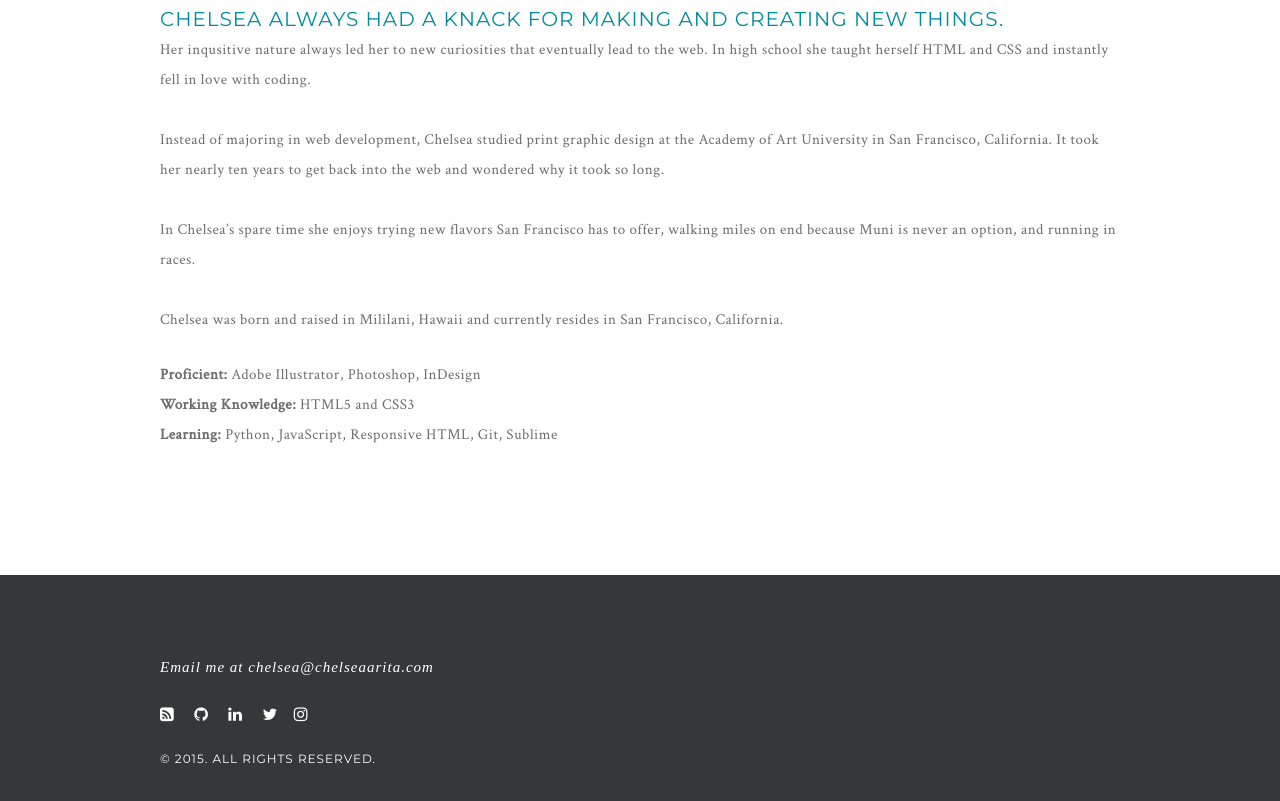
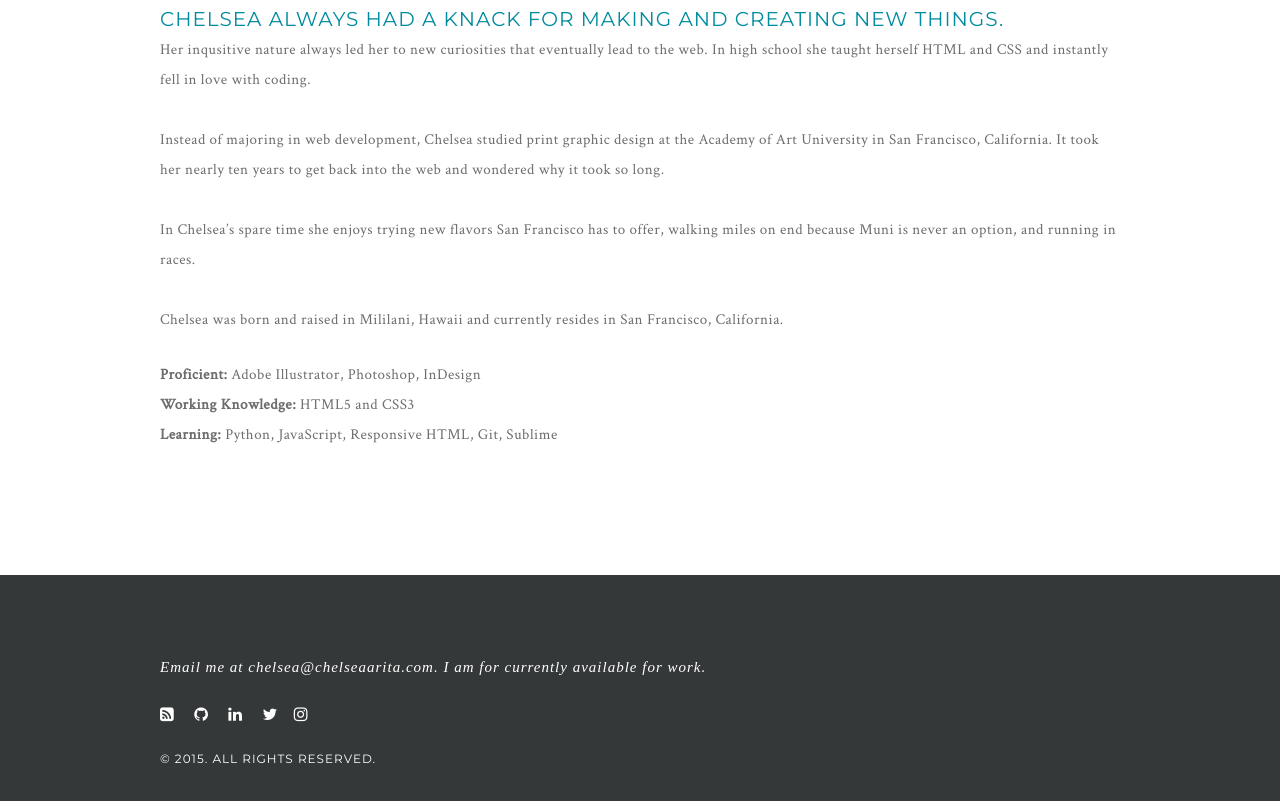
Before and after one commit to chelseaarita/Portfolio, a plain HTML site: page index.html in a window 1280 px wide. Shown: the part 1521-2322 px from the top of the page. Drawn offline with Linux system fonts and the light colour scheme; a web font is replaced by a local one.

Commit message:
minor changes

```diff
--- a/index.html
+++ b/index.html
@@ -149,7 +149,7 @@
 <div class="copyright">
 	<div class="container">
 		<div class="social">
-			<p>Email me at chelsea@chelseaarita.com</p>
+			<p>Email me at chelsea@chelseaarita.com. I am for currently available for work.</p>
 		</div>
 
 
```
Also changed, not shown: hokulani.html (+0 -1 lines).
